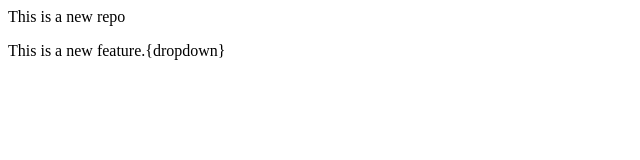
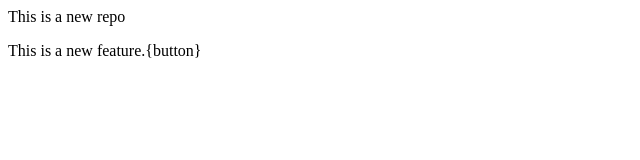
Before and after one commit to mohakgeek/localRepo, a plain HTML site: page index.html in a window 1280 px wide. Shown: the full height of the page, 0-640 px from the left. Drawn offline with Linux system fonts and the light colour scheme.

Commit message:
Add button

```diff
--- a/index.html
+++ b/index.html
@@ -1,2 +1,2 @@
 <p> This is a new repo</p>
-<p> This is a new feature.{dropdown}</p>
+<p> This is a new feature.{button}</p>
```
